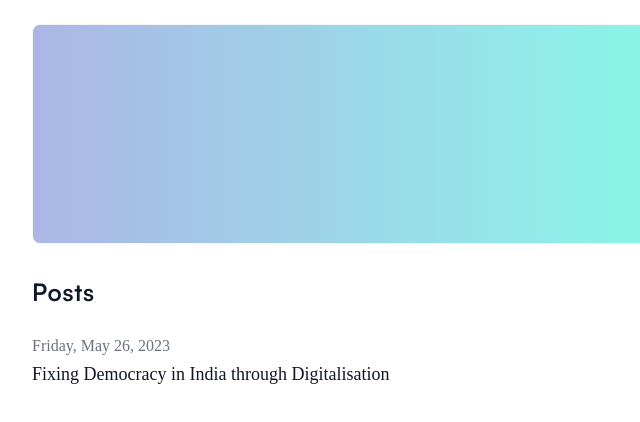
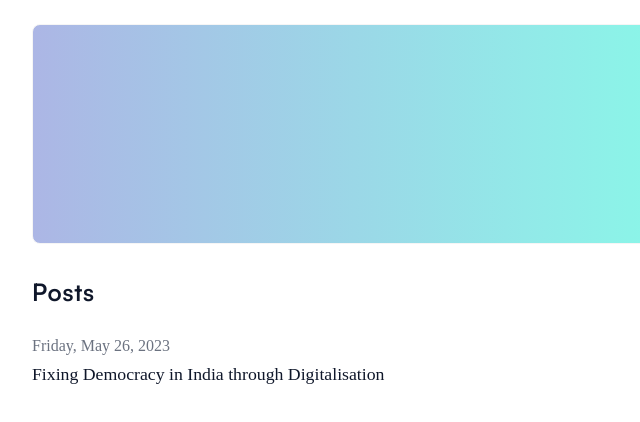
Before and after one commit to adhirajb1109/blogfolio, an Astro site: page /posts in a window 1280 px wide. Shown: the full height of the page, 256-896 px from the left. Built offline with nearby package versions, Linux system fonts and the light colour scheme; Astro itself is replaced by a stand-in of ours.

Commit message:
fix: Made a heading smaller to match with other headings

```diff
--- a/src/pages/posts.astro
+++ b/src/pages/posts.astro
@@ -21,7 +21,7 @@ const posts = await getCollection('posts', ({ data }) => {
             day: "numeric",
           })}
         </p>
-        <a href=`/posts/${post.slug}` class="text-[17px] md:text-[18px] text-slate-900 font-[450]">
+        <a href=`/posts/${post.slug}` class="text-[17px] md:text-[17.75px] text-slate-900 font-[450]">
           {post.data?.title}
         </a>
       </div>
```
